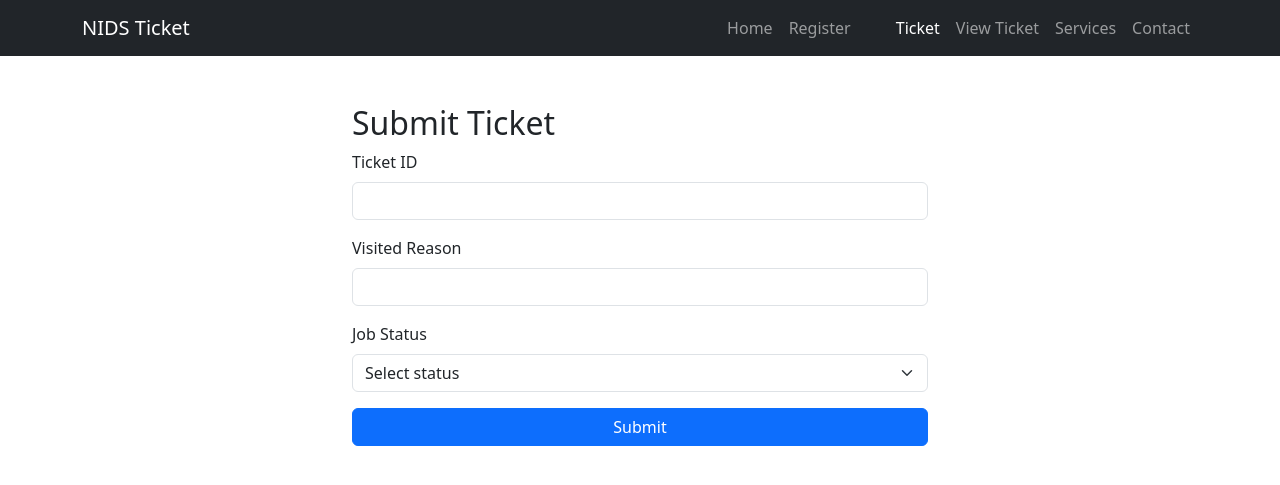
After one commit to eshanmela/AGoffice_Ticket, a Flask app: page /ticket in a window 1280 px wide. The commit adds this page. Shown: the top 485 px of the page. Run offline with Flask 3, Linux system fonts and the light colour scheme.

Commit message:
Start 21 aug

```diff
--- a/app.py
+++ b/app.py
@@ -1,6 +1,9 @@
+import firebase_admin, time
+
+
 from flask import Flask, render_template, request, redirect, url_for
-import firebase_admin
 from firebase_admin import credentials, db
+from datetime import datetime
 
 app = Flask(__name__)
 
@@ -76,5 +79,40 @@ def register_success():
 def login():
     return render_template('login.html')
 
+@app.route('/ticket', methods=['GET'])
+def ticket_form():
+    return render_template('ticket_form.html')
+
+# Route to handle form submission
+@app.route('/ticket', methods=['POST'])
+def ticket_submit():
+    current_time_iso = datetime.utcnow().isoformat()
+    ticket_data = {
+        'ticketID': request.form.get('ticketID'),
+        'visitedReason': request.form.get('visitedreason'),
+        'jobStatus': request.form.get('jobstatus'),
+        'dateandtime': current_time_iso
+    }
+
+
+    ref = db.reference('tickets')
+
+    # Push the data to the database with a unique key
+    ref.push(ticket_data)
+
+
+    # Here you can save ticket_data to database, Firebase, etc.
+    print("Received ticket data:", ticket_data)
+    return redirect(url_for('ticket_form'))
+
+@app.route('/ticketview')
+def view_tickets():
+    ref = db.reference('tickets')  # Your tickets node
+    tickets_data = ref.get()
+
+    # tickets_data is a dict with ticket keys and values
+    # Pass it to template to render
+    return render_template('tickets.html', tickets=tickets_data)
+
 if __name__ == '__main__':
     app.run(debug=True)
--- a/templates/home.html
+++ b/templates/home.html
@@ -28,6 +28,10 @@
       <ul class="navbar-nav ms-auto align-items-center">
         <li class="nav-item"><a class="nav-link active" href="{{ url_for('home') }}">Home</a></li>
         <li class="nav-item"><a class="nav-link" href="{{ url_for('register') }}">Register</a></li>
+        <li class="nav-item"><a class="nav-link active" href="{{ url_for('ticket_form') }}">Ticket</a></li>
+        <li class="nav-item"><a class="nav-link" href="{{ url_for('ticketview') }}">View Ticket</a></li>
+
+
         <li class="nav-item"><a class="nav-link" href="#">Services</a></li>
         <li class="nav-item"><a class="nav-link" href="#">Contact</a></li>
         <!-- Login button -->
--- a/templates/register.html
+++ b/templates/register.html
@@ -28,6 +28,9 @@
       <ul class="navbar-nav ms-auto">
         <li class="nav-item"><a class="nav-link" href="{{ url_for('home') }}">Home</a></li>
         <li class="nav-item"><a class="nav-link active" href="">Register</a></li>
+
+        <li class="nav-item"><a class="nav-link active" href="{{ url_for('ticket_form') }}">Ticket</a></li>
+        <li class="nav-item"><a class="nav-link" href="{{ url_for('ticketview') }}">View Ticket</a></li>
         <li class="nav-item"><a class="nav-link" href="#">Services</a></li>
         <li class="nav-item"><a class="nav-link" href="#">Contact</a></li>
       </ul>
--- /dev/null
+++ b/templates/ticket_form.html
@@ -0,0 +1,74 @@
+
+<!DOCTYPE html>
+<html lang="en">
+<head>
+  <meta charset="UTF-8" />
+  <meta name="viewport" content="width=device-width, initial-scale=1" />
+  <title>Flask app by Eshan</title>
+  <!-- Bootstrap CSS -->
+  <link href="https://cdn.jsdelivr.net/npm/bootstrap@5.3.0/dist/css/bootstrap.min.css" rel="stylesheet" />
+</head>
+<body>
+
+<!-- Navigation Bar -->
+<nav class="navbar navbar-expand-lg navbar-dark bg-dark sticky-top">
+  <div class="container">
+    <a class="navbar-brand" href="#">NIDS Ticket</a>
+    <button
+      class="navbar-toggler"
+      type="button"
+      data-bs-toggle="collapse"
+      data-bs-target="#navbarNav"
+      aria-controls="navbarNav"
+      aria-expanded="false"
+      aria-label="Toggle navigation"
+    >
+      <span class="navbar-toggler-icon"></span>
+    </button>
+    <div class="collapse navbar-collapse" id="navbarNav">
+      <ul class="navbar-nav ms-auto">
+        <li class="nav-item"><a class="nav-link" href="{{ url_for('home') }}">Home</a></li>
+        <li class="nav-item"><a class="nav-link" href="{{ url_for('register') }}">Register</a></li>
+        <li class="nav-item"><a class="nav-link active" href="{{ url_for('ticket_form') }}">Ticket</a></li>
+        <li class="nav-item"><a class="nav-link" href="{{ url_for('ticketview') }}">View Ticket</a></li>
+        <li class="nav-item"><a class="nav-link" href="#">Services</a></li>
+        <li class="nav-item"><a class="nav-link" href="#">Contact</a></li>
+      </ul>
+    </div>
+  </div>
+</nav>
+
+
+<div class="container mt-5" style="max-width: 600px;">
+    <h2>Submit Ticket</h2>
+    <form method="post" action="{{ url_for('ticket_submit') }}">
+      <div class="mb-3">
+        <label for="ticketID" class="form-label">Ticket ID</label>
+        <input type="text" class="form-control" id="ticketID" name="ticketID" required />
+      </div>
+      <div class="mb-3">
+        <label for="visitedreason" class="form-label">Visited Reason</label>
+        <input type="text" class="form-control" id="visitedreason" name="visitedreason" required />
+      </div>
+      <div class="mb-3">
+        <label for="jobstatus" class="form-label">Job Status</label>
+        <select class="form-select" id="jobstatus" name="jobstatus" required>
+          <option value="" disabled selected>Select status</option>
+          <option value="Open">Open</option>
+          <option value="Inprogress">Inprogress</option>
+          <option value="Hold">Hold</option>
+          <option value="Closed">Closed</option>
+        </select>
+      </div>
+      <button type="submit" class="btn btn-primary w-100">Submit</button>
+    </form>
+  </div>
+
+
+
+
+
+<!-- Bootstrap JS Bundle with Popper -->
+<script src="https://cdn.jsdelivr.net/npm/bootstrap@5.3.0/dist/js/bootstrap.bundle.min.js"></script>
+</body>
+</html>
```
Also changed, not shown: templates/tickets.html (added, +76 -0 lines).
